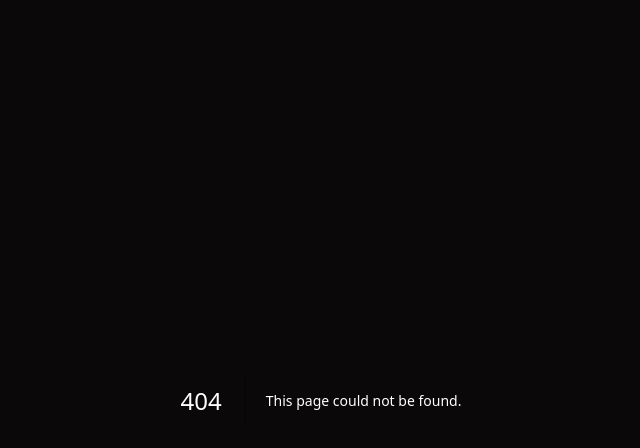
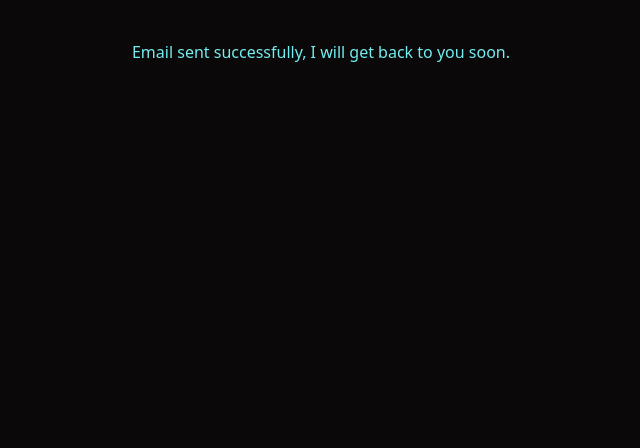
Before and after one commit to AlexNaltu/new-portfolio, a Next.js app: page /success in a window 1280 px wide. Before the commit this address had no page. Shown: the top 448 px of the page, without its empty margins (319-959 px from the left). Built offline with nearby package versions, Linux system fonts and the light colour scheme.

Commit message:
created success page

```diff
--- /dev/null
+++ b/src/app/success/page.tsx
@@ -0,0 +1,11 @@
+import React from "react";
+
+const SuccessPage = () => {
+  return (
+    <div className="text-center mt-10 text-tertiary">
+      Email sent successfully, I will get back to you soon.
+    </div>
+  );
+};
+
+export default SuccessPage;
```
